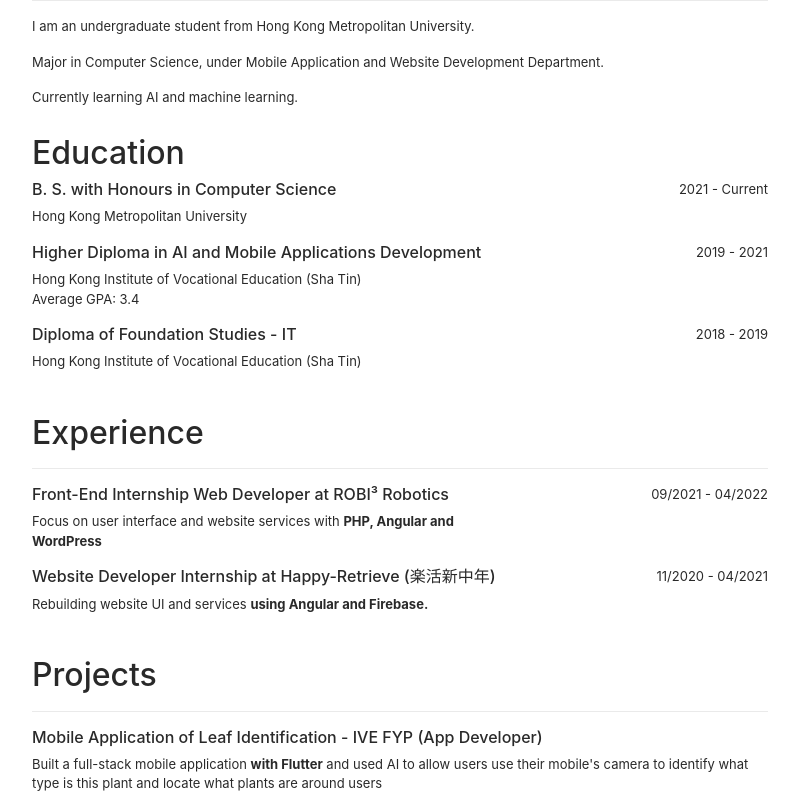
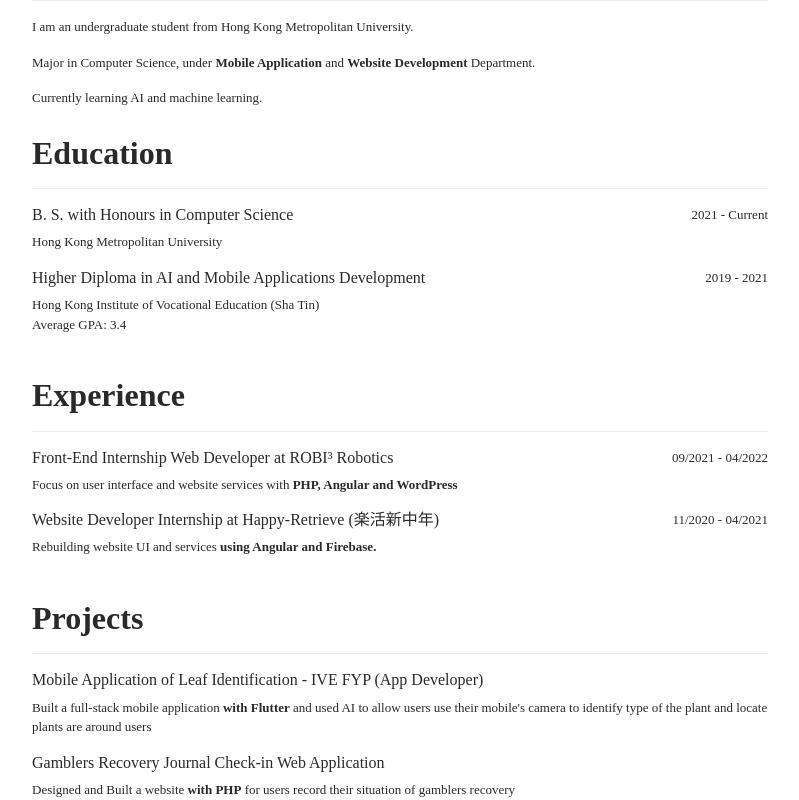
Before and after one commit to INEWSK/my-cv, a React (Create React App) app: page / in a window 1280 px wide. Shown: the part 380-1180 px from the top of the page, without its empty margins (240-1039 px from the left). Built offline with nearby package versions, Linux system fonts and the light colour scheme.

Commit message:
chore: update cv content

```diff
--- a/src/App.scss
+++ b/src/App.scss
@@ -25,13 +25,19 @@
 
   .cv-content {
     margin: 4em auto 4em;
-    p {
+
+    h1 {
+      font-weight: bold;
+    }
+
+    h2 {
+      font-weight: bold;
+    }
+
+    .cv-block {
+      font-family: serif;
+      margin-top: 2em;
       font-size: small;
     }
   }
-
-  .cv-block {
-    margin-top: 2em;
-    font-size: small;
-  }
 }
--- a/src/index.js
+++ b/src/index.js
@@ -5,6 +5,8 @@
 import { App } from './App';
 
 const root = ReactDOM.createRoot(document.getElementById('root'));
+
+document.title = 'CV of Y.K';
 
 root.render(
   <React.StrictMode>
--- a/src/components/Content.js
+++ b/src/layouts/Content.js
@@ -34,13 +34,13 @@
                   University.
                 </p>
                 <p>
-                  Major in Computer Science, under Mobile Application and
-                  Website Development Department.
+                  Major in Computer Science, under <b>Mobile Application</b> and <b>Website Development</b> Department.
                 </p>
                 <p>Currently learning AI and machine learning.</p>
               </div>
               <div className="cv-block">
                 <h2>Education</h2>
+                <hr />
                 <Row>
                   <Col xs={8}>
                     <h6>B. S. with Honours in Computer Science</h6>
@@ -61,19 +61,12 @@
                   </Col>
                   <Col className="text-end">2019 - 2021</Col>
                 </Row>
-                <Row>
-                  <Col xs={9}>
-                    <h6>Diploma of Foundation Studies - IT</h6>
-                    <p>Hong Kong Institute of Vocational Education (Sha Tin)</p>
-                  </Col>
-                  <Col className="text-end">2018 - 2019</Col>
-                </Row>
               </div>
               <div className="cv-block">
                 <h2>Experience</h2>
                 <hr />
                 <Row>
-                  <Col xs={8}>
+                  <Col xs={9}>
                     <h6>
                       Front-End Internship Web Developer at ROBI³ Robotics
                     </h6>
@@ -85,7 +78,7 @@
                   <Col className="text-end">09/2021 - 04/2022</Col>
                 </Row>
                 <Row>
-                  <Col xs={8}>
+                  <Col xs={9}>
                     <h6>
                       Website Developer Internship at Happy-Retrieve
                       (楽活新中年)
@@ -108,12 +101,12 @@
                 <p>
                   Built a full-stack mobile application{' '}
                   <strong>with Flutter</strong> and used AI to allow users use
-                  their mobile's camera to identify what type is this plant and
-                  locate what plants are around users
+                  their mobile's camera to identify type of the plant and
+                  locate plants are around users
                 </p>
                 <h6>Gamblers Recovery Journal Check-in Web Application</h6>
                 <p>
-                  Designed and Built a website with PHP for users record their
+                  Designed and Built a website <b>with PHP</b> for users record their
                   situation of gamblers recovery
                 </p>
               </div>
--- a/src/components/Header.js
+++ b/src/layouts/Header.js
@@ -1,7 +1,5 @@
 import React from 'react';
 import { Container, Nav, Navbar } from 'react-bootstrap';
-
-import { Menu as menuSchema } from '../schemas/Menu';
 
 export const Header = () => {
   return (
```
Also changed, not shown: src/App.js (+3 -4 lines), src/layouts/Footer.js (renamed from src/components/Footer.js).
